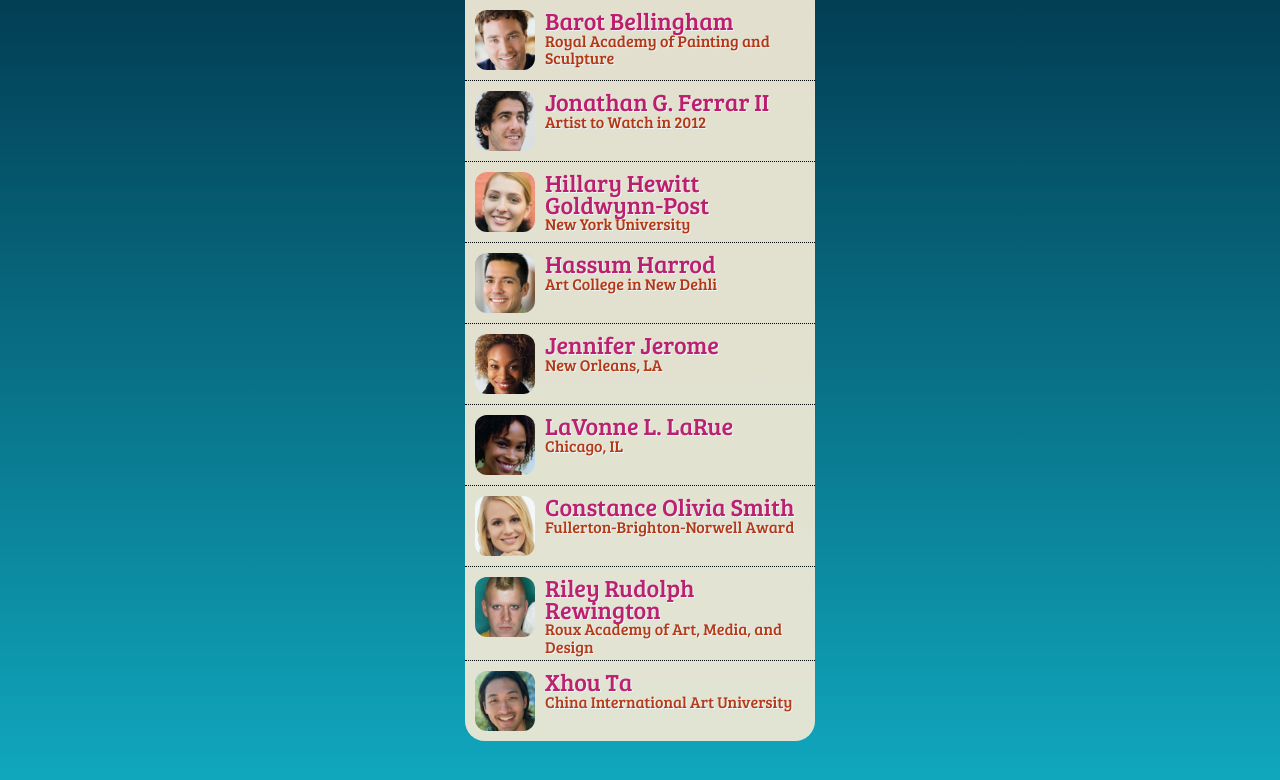
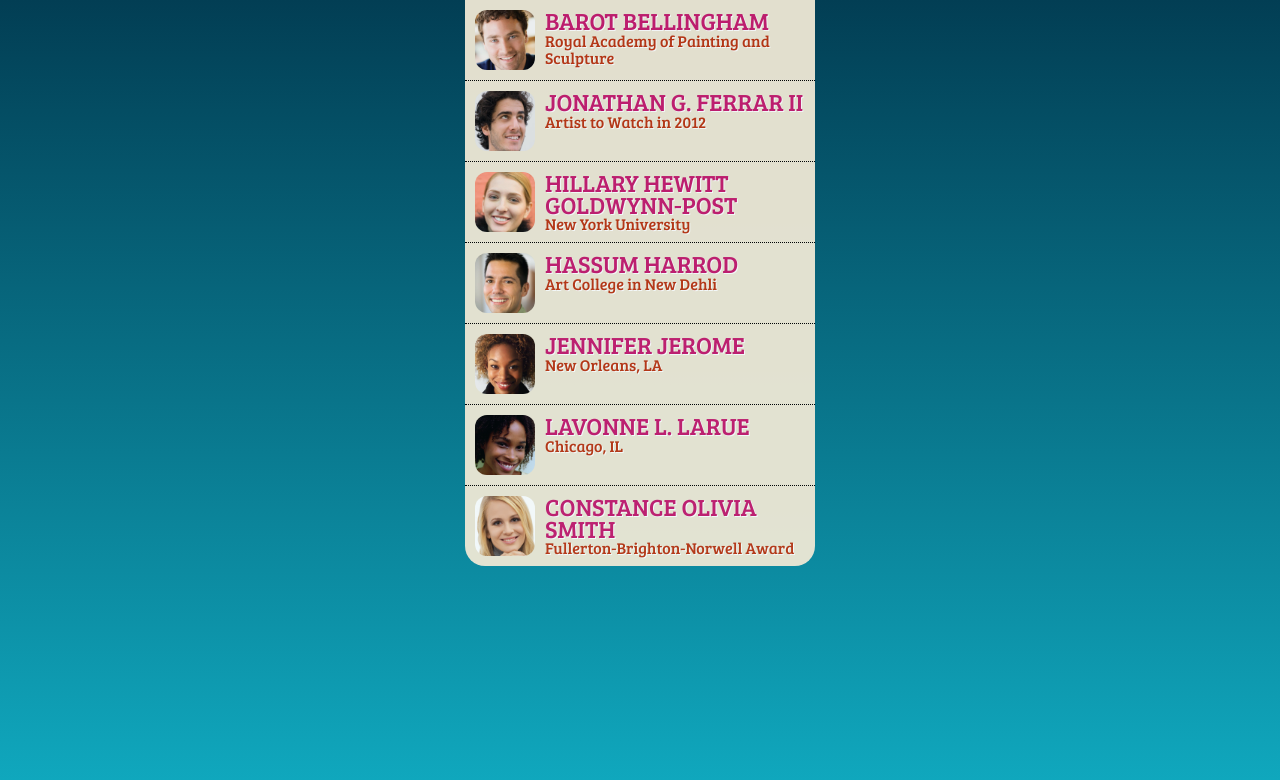
Before and after one commit to sumitkaul/Angular.js-Project-Directory-Search-Single-Page-Application, a plain HTML site: page index.html in a window 1280 px wide. Drawn offline with Linux system fonts and the light colour scheme; a web font is replaced by a local one.

Commit message:
adding the filter in the index.html

```diff
--- a/index.html
+++ b/index.html
@@ -11,10 +11,10 @@
 <!-- this is the view in our case where data is coming from the model and the controller is the one which is connecting the view and model-->
 <div class="main" ng-controller="MyController">
 	<ul class="artistlist">
-		<li class="artist cf" ng-repeat="item in artists">
+		<li class="artist cf" ng-repeat="item in artists | limitTo:7">
 			<img ng-src="images/{{item.shortname}}_tn.jpg" alt="Photo of {{item.name}}">
 			<div class="info">
-				<h2>{{item.name}}</h2>
+				<h2>{{item.name | uppercase}}</h2>
 				<h3>{{item.reknown}}</h3>
 			</div>
 		</li>
```
